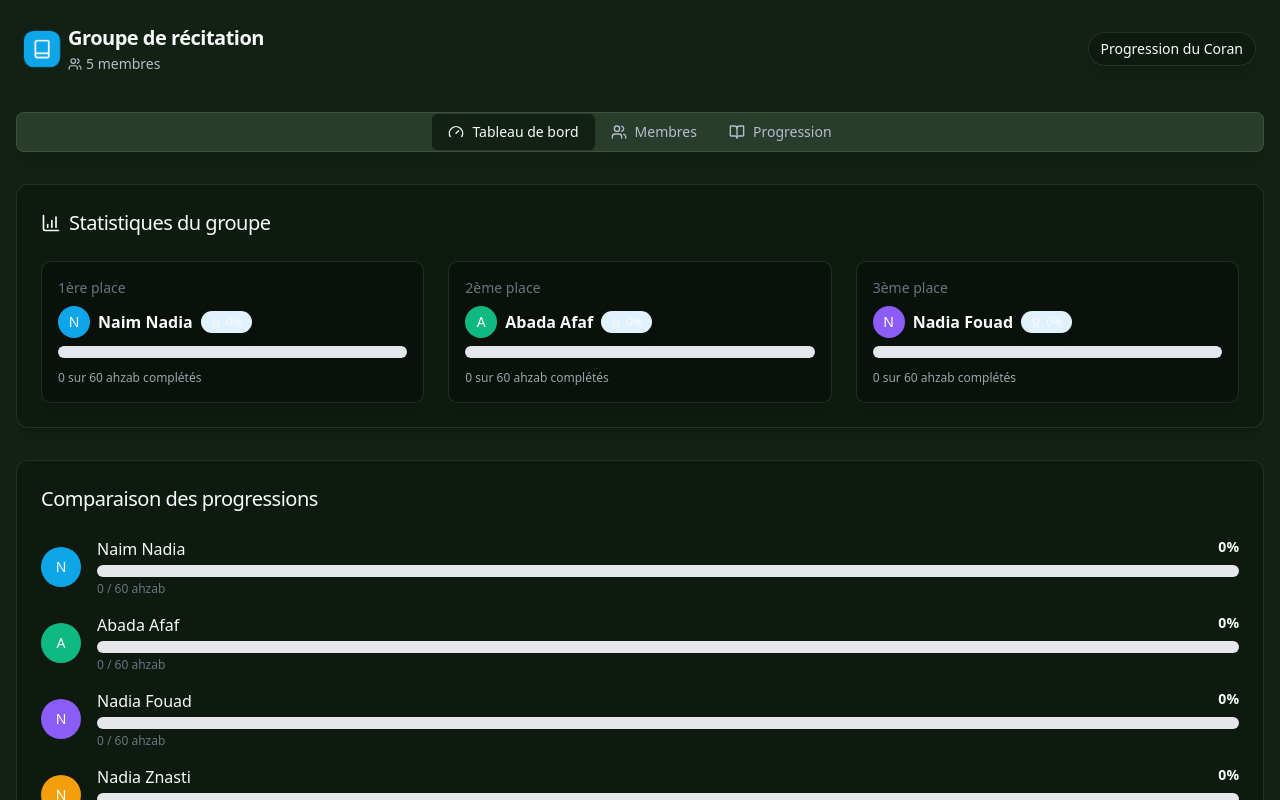
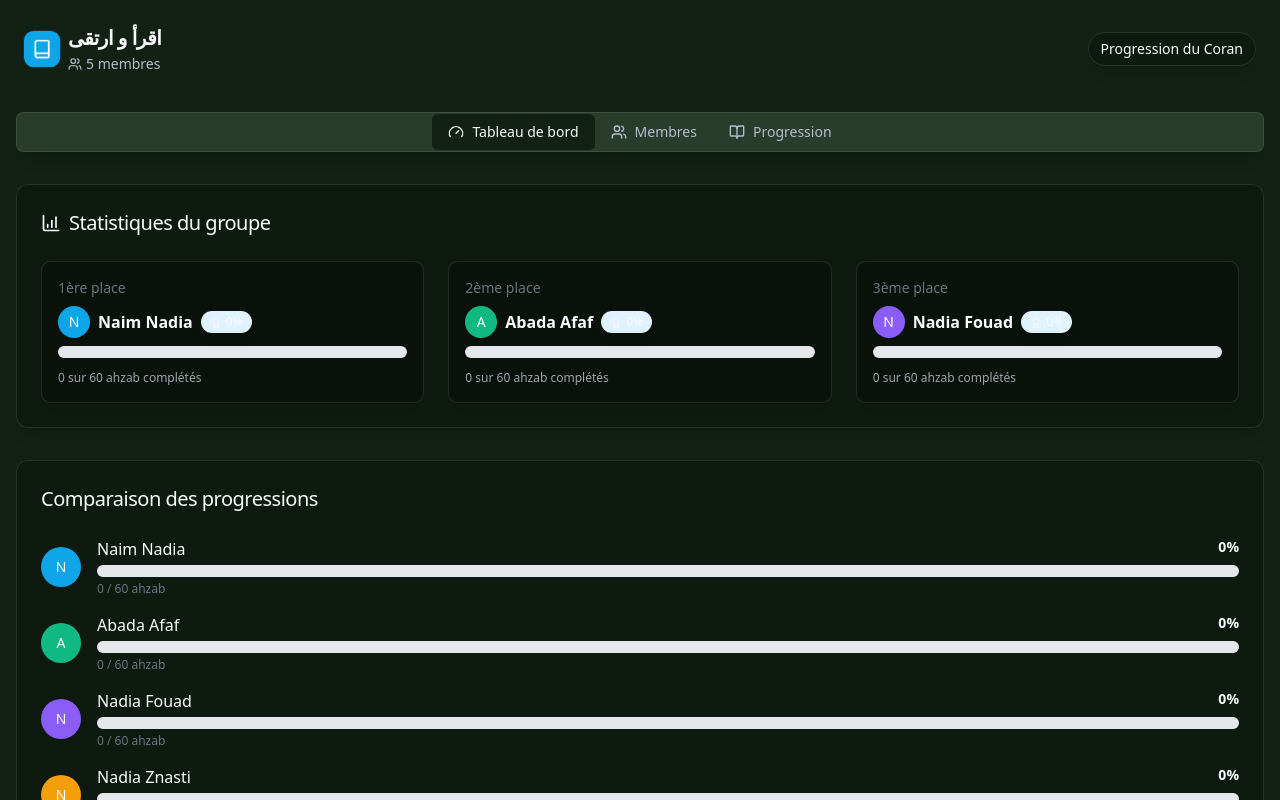
Before and after one commit to Naimnadia/quran-progression-pal-19, a React (Vite) app: page / in a window 1280 px wide. Shown: the top 800 px of the page. Built offline with nearby package versions, Linux system fonts and the light colour scheme.

Commit message:
Update group name
Updates the group name to "اقرأ و ارتقى".

```diff
--- a/src/components/Header.tsx
+++ b/src/components/Header.tsx
@@ -33,7 +33,7 @@ const Header = ({ groupName, memberCount }: HeaderProps) => {
             <Book size={20} />
           </div>
           <div>
-            <h1 className="text-xl font-semibold tracking-tight">{groupName}</h1>
+            <h1 className="text-xl font-semibold tracking-tight" dir="rtl">{groupName}</h1>
             <p className="text-sm text-muted-foreground flex items-center mt-0.5">
               <Users size={14} className="mr-1" /> {memberCount} membres
             </p>
--- a/src/utils/storage.ts
+++ b/src/utils/storage.ts
@@ -6,7 +6,7 @@ const TOTAL_AHZAB = 60;
 
 // Initialize with example data if nothing exists
 const defaultData: GroupData = {
-  name: "Groupe de récitation",
+  name: "اقرأ و ارتقى",
   members: [
     {
       id: "1",
```
